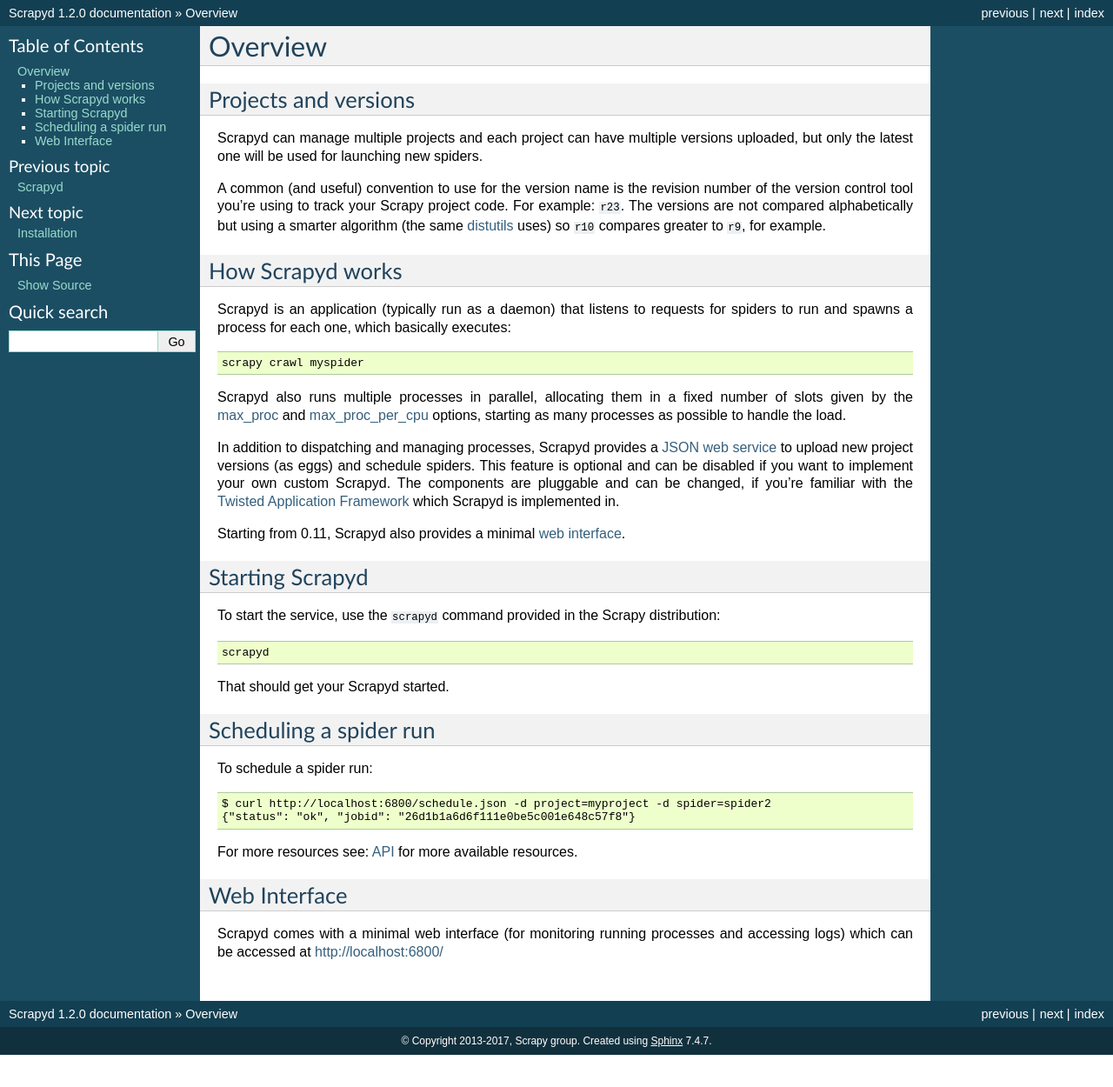
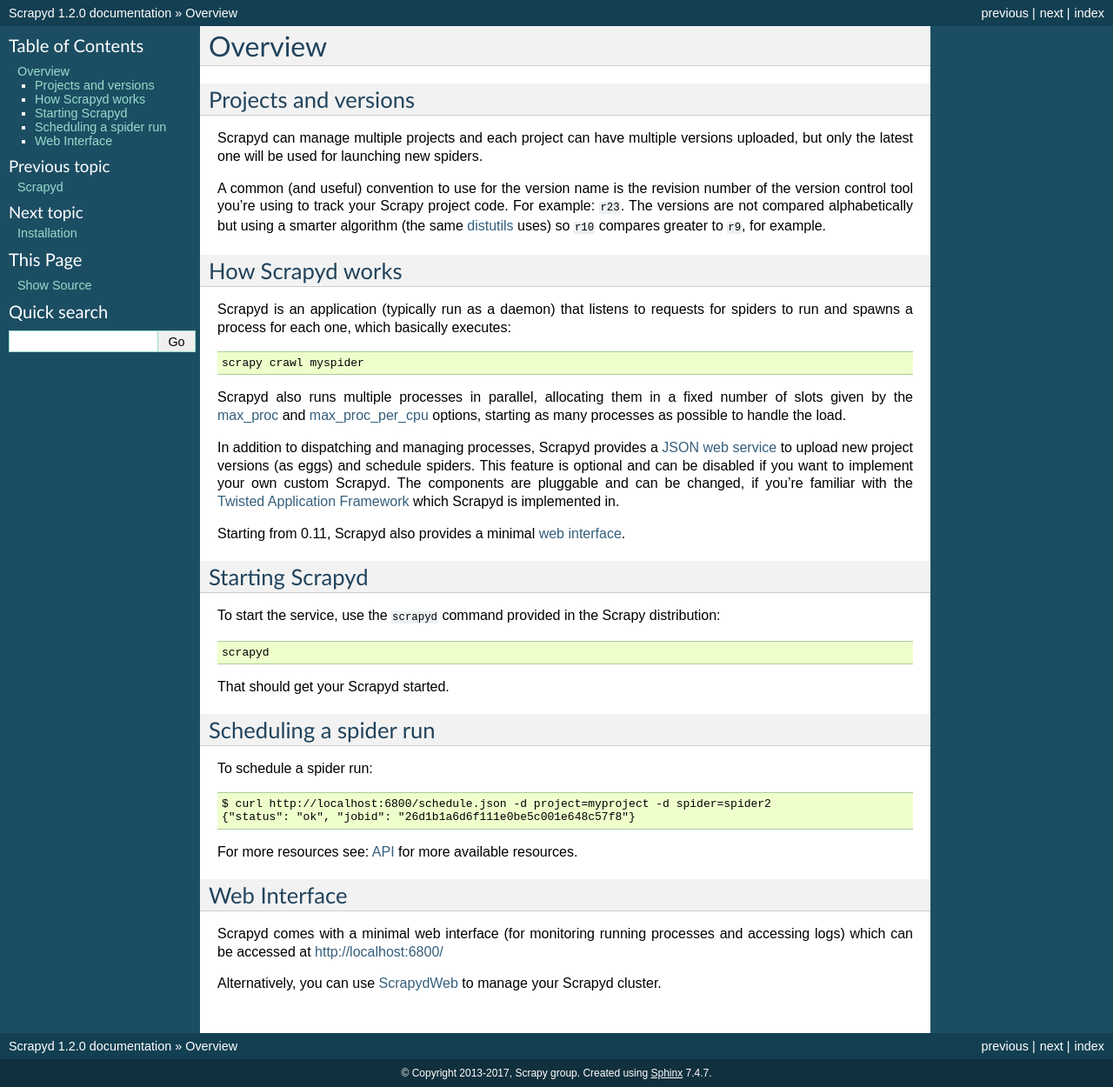
Before and after one commit to scrapy/scrapyd, a Sphinx documentation site: the page built from docs/overview.rst, in a window 1280 px wide. Shown: the whole page at 87% size. Built offline with Sphinx 7.4.7, drawn with Linux system fonts in a browser that asks for light colours; before the commit the page ends 1213 px from its top, so only the background shows below that.

Commit message:
Introduce ScrapydWeb in overview.rst

```diff
--- a/docs/overview.rst
+++ b/docs/overview.rst
@@ -66,6 +66,9 @@
 Scrapyd comes with a minimal web interface (for monitoring running processes
 and accessing logs) which can be accessed at http://localhost:6800/
 
+Alternatively, you can use `ScrapydWeb`_ to manage your Scrapyd cluster.
+
 .. _distutils: http://docs.python.org/library/distutils.html
 .. _Twisted Application Framework: http://twistedmatrix.com/documents/current/core/howto/application.html
 .. _server command: http://doc.scrapy.org/en/latest/topics/commands.html#server
+.. _ScrapydWeb: https://github.com/my8100/scrapydweb
```
